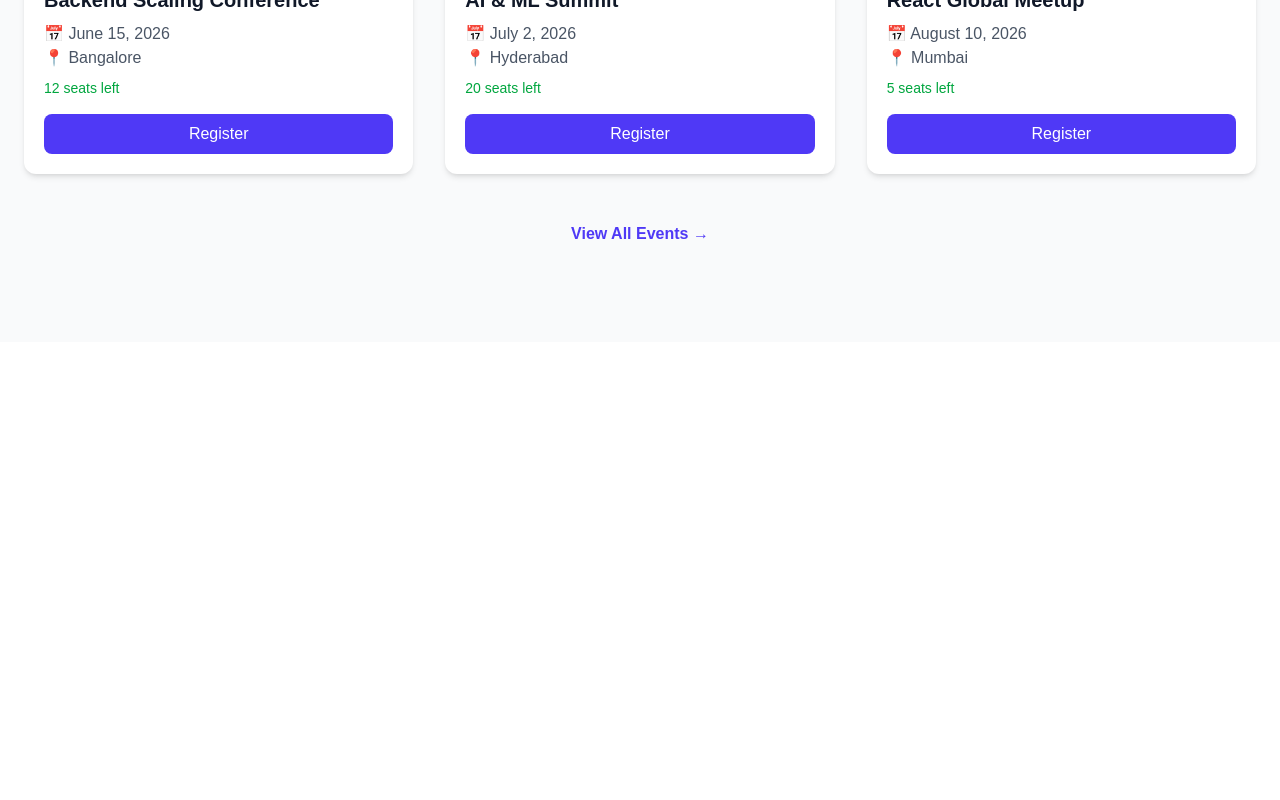
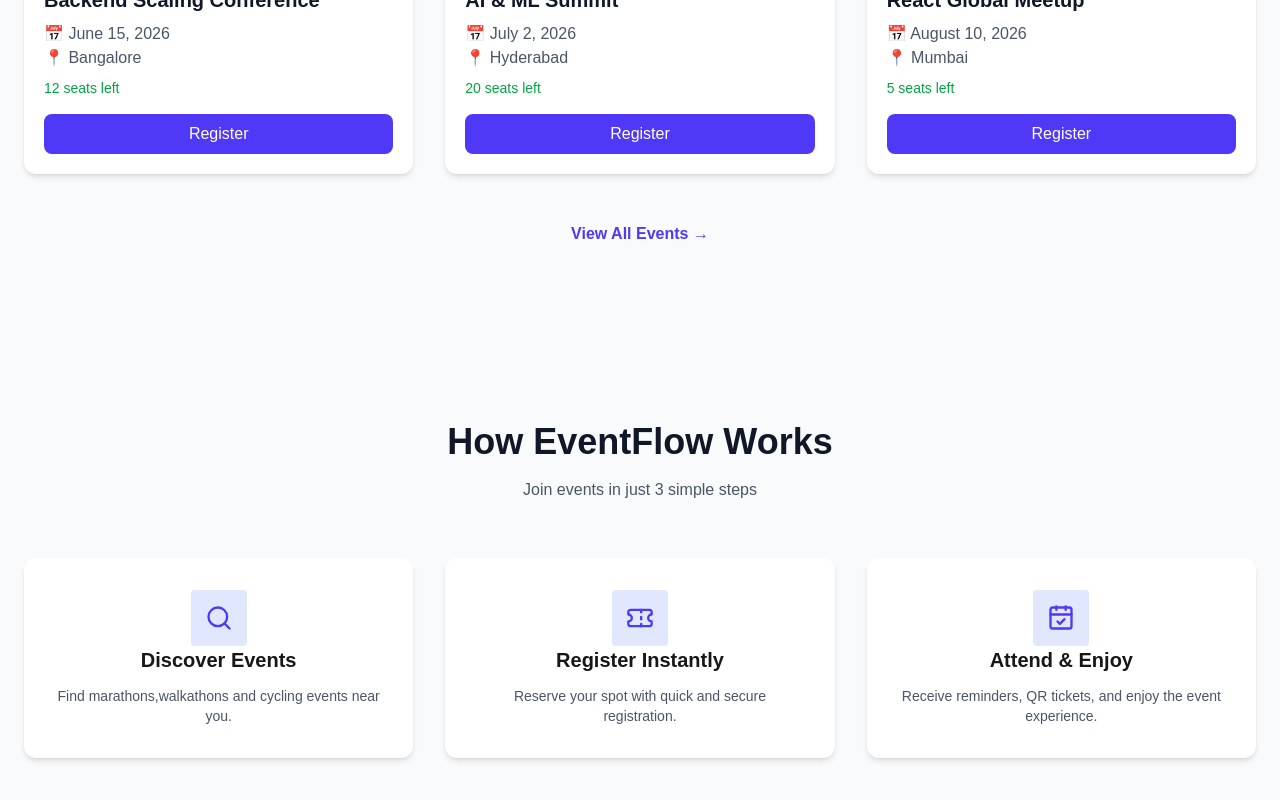
Before and after one commit to Gopi-varaprasad7/eventflow-scalable-registration, a Next.js app in the folder eventflow-frontend/: page / in a window 1280 px wide. Shown: the part 1497-2297 px from the top of the page. Before the commit the page ends 1839 px from the top, so only its background shows below. Built offline with nearby package versions, Linux system fonts and the light colour scheme.

Commit message:
added How it Works page

```diff
--- a/eventflow-frontend/app/page.tsx
+++ b/eventflow-frontend/app/page.tsx
@@ -2,6 +2,7 @@ import Navbar from '@/components/Navbar';
 import Hero from '@/components/Hero';
 import Stats from '@/components/Stats';
 import FeaturedEvents from '@/components/FeaturedEvents';
+import HowItWorks from '@/components/HowItWorks';
 
 export default function Home() {
   return (
@@ -10,6 +11,7 @@ export default function Home() {
       <Hero />
       <Stats />
       <FeaturedEvents />
+      <HowItWorks />
     </div>
   );
 }
--- /dev/null
+++ b/eventflow-frontend/components/HowItWorks.tsx
@@ -0,0 +1,49 @@
+import { Search, Ticket, CalendarCheck } from 'lucide-react';
+
+export default function HowItWorks() {
+  const steps = [
+    {
+      icons: <Search size={28} />,
+      title: 'Discover Events',
+      disc: 'Find marathons,walkathons and cycling events near you.',
+    },
+    {
+      icons: <Ticket size={28} />,
+      title: 'Register Instantly',
+      disc: 'Reserve your spot with quick and secure registration.',
+    },
+    {
+      icons: <CalendarCheck size={28} />,
+      title: 'Attend & Enjoy',
+      disc: 'Receive reminders, QR tickets, and enjoy the event experience.',
+    },
+  ];
+  return (
+    <section className='py-20 bg-gray-50'>
+      <div className='max-w-7xl mx-auto px-6'>
+        <div className='text-center mb-14'>
+          <h2 className='text-4xl font-bold text-gray-900'>
+            How EventFlow Works
+          </h2>
+          <p className='text-gray-600 mt-4'>
+            Join events in just 3 simple steps
+          </p>
+        </div>
+        <div className='grid md:grid-cols-3 gap-8'>
+          {steps.map((step, index) => (
+            <div
+              key={index}
+              className='bg-white rounded-xl shadow-md  p-8 text-center hover:shadow-xl transition'
+            >
+              <div className='w-14 h-14 mx-auto flex items-center justify-center rounded bg-indigo-100 text-indigo-600 MB-6'>
+                {step.icons}
+              </div>
+              <h3 className='text-xl font-semibold mb-3'>{step.title}</h3>
+              <p className='text-gray-600 text-sm'>{step.disc}</p>
+            </div>
+          ))}
+        </div>
+      </div>
+    </section>
+  );
+}
--- a/eventflow-frontend/package.json
+++ b/eventflow-frontend/package.json
@@ -9,6 +9,7 @@
     "lint": "eslint"
   },
   "dependencies": {
+    "lucide-react": "^1.6.0",
     "next": "16.1.6",
     "react": "19.2.3",
     "react-dom": "19.2.3"
```
Also changed, not shown: 1 other file (tests, documents, lock files or other folders).
